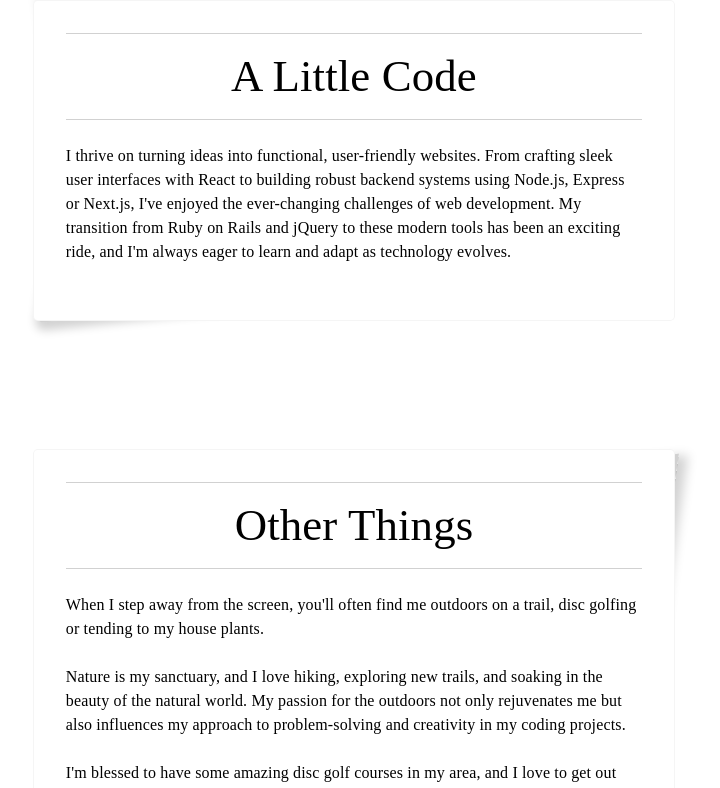
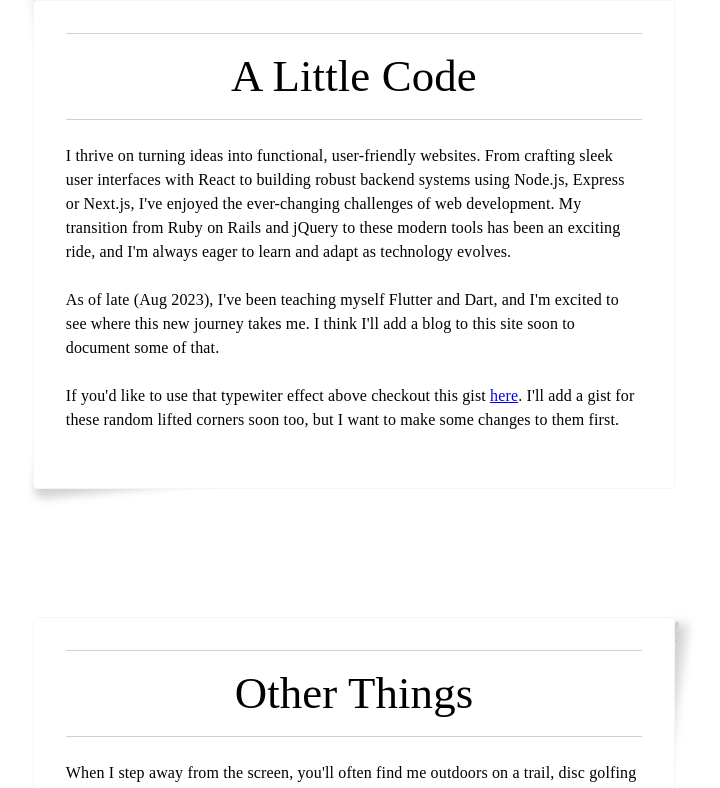
Before and after one commit to iseabock/ianseabock, a Next.js app: page / in a window 1280 px wide. Shown: the part 943-1731 px from the top of the page, without its empty margins (286-1006 px from the left). Built offline with nearby package versions, Linux system fonts and the light colour scheme.

Commit message:
update content

```diff
--- a/components/HomeSection.jsx
+++ b/components/HomeSection.jsx
@@ -39,9 +39,10 @@ const HomeSection = ({ sectionObject }) => {
                             textAlign: 'left',
                             margin: '1.5rem 0',
                             fontSize: matches ? '1rem' : '1.2rem'
-                        }}>
-                        {copyItem}
-                    </Typography>
+                        }}
+                        dangerouslySetInnerHTML={{
+                            __html: copyItem
+                        }}></Typography>
                 ))}
             </Paper>
         </section>
--- a/constants.js
+++ b/constants.js
@@ -13,7 +13,9 @@ const constants = {
         {
             title: 'A Little Code',
             copy: [
-                "I thrive on turning ideas into functional, user-friendly websites. From crafting sleek user interfaces with React to building robust backend systems using Node.js, Express or Next.js, I've enjoyed the ever-changing challenges of web development. My transition from Ruby on Rails and jQuery to these modern tools has been an exciting ride, and I'm always eager to learn and adapt as technology evolves."
+                "I thrive on turning ideas into functional, user-friendly websites. From crafting sleek user interfaces with React to building robust backend systems using Node.js, Express or Next.js, I've enjoyed the ever-changing challenges of web development. My transition from Ruby on Rails and jQuery to these modern tools has been an exciting ride, and I'm always eager to learn and adapt as technology evolves.",
+                "As of late (Aug 2023), I've been teaching myself Flutter and Dart, and I'm excited to see where this new journey takes me. I think I'll add a blog to this site soon to document some of that.",
+                "If you'd like to use that typewiter effect above checkout this gist <a target='_blank' href='https://gist.github.com/iseabock/984fcea112233f7284a0c032ee25ca8c'>here</a>. I'll add a gist for these random lifted corners soon too, but I want to make some changes to them first."
             ]
         },
         {
```
